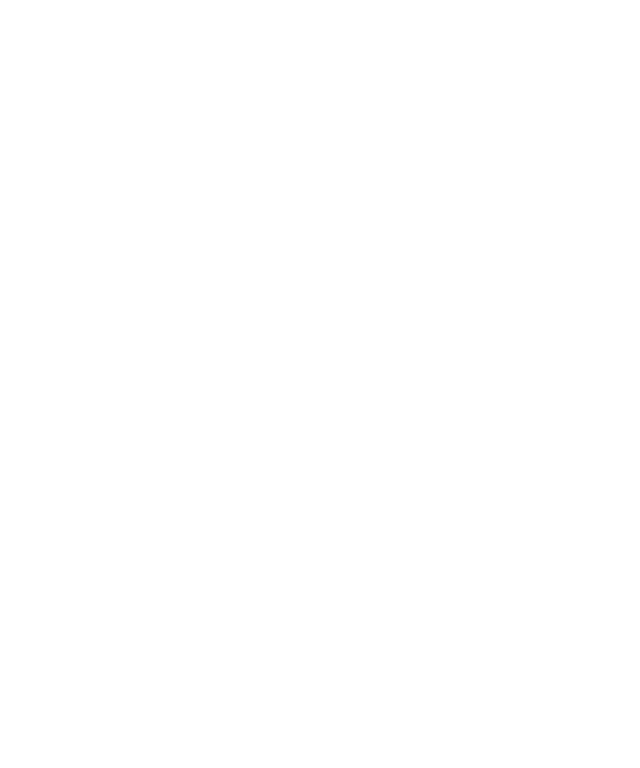
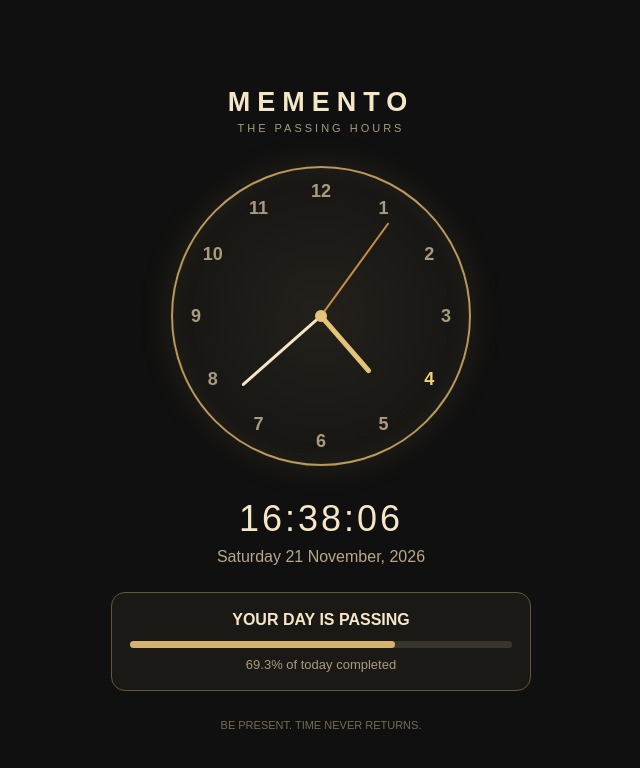
Before and after one commit to pradipchakkar123-beep/memento-v3-, a plain HTML site: page index.html in a window 1280 px wide. Shown: the whole page, without its empty margins (319-959 px from the left). Drawn offline with Linux system fonts and the light colour scheme.

Commit message:
Update index.html

```diff
--- a/index.html
+++ b/index.html
@@ -1,13 +1,152 @@
+
+<!DOCTYPE html>
+<html lang="en">
+<head>
+  <meta charset="UTF-8">
+  <meta name="viewport" content="width=device-width, initial-scale=1.0">
+  <meta name="theme-color" content="#101010">
+  <title>MEMENTO – The Passing Hours</title>
+  <link rel="manifest" href="./manifest.webmanifest">
+
+  <style>
+    * { box-sizing: border-box; }
+    body {
+      margin: 0;
+      min-height: 100vh;
+      background: #101010;
+      color: #f5e6c8;
+      font-family: Arial, sans-serif;
+      display: flex;
+      justify-content: center;
+      align-items: center;
+      padding: 24px;
+    }
+    main { width: 100%; max-width: 420px; text-align: center; }
+    h1 { letter-spacing: 7px; font-size: 27px; margin-bottom: 4px; }
+    .subtitle { color: #a99b80; letter-spacing: 3px; font-size: 11px; }
+    .clock {
+      width: min(78vw, 300px);
+      height: min(78vw, 300px);
+      border: 2px solid #b99a5b;
+      border-radius: 50%;
+      margin: 32px auto;
+      position: relative;
+      background: radial-gradient(circle, #24211b, #111);
+      box-shadow: 0 0 35px #b99a5b22, inset 0 0 25px #b99a5b15;
+    }
+    .number {
+      position: absolute;
+      left: 50%;
+      top: 50%;
+      transform: translate(-50%, -50%);
+      font-size: 18px;
+      font-weight: bold;
+    }
+    .hand {
+      position: absolute;
+      left: 50%;
+      bottom: 50%;
+      transform-origin: bottom center;
+      border-radius: 8px;
+    }
+    .hour { width: 5px; height: 75px; background: #e4c477; }
+    .minute { width: 3px; height: 105px; background: #f5e6c8; }
+    .second { width: 2px; height: 115px; background: #c58d45; }
+    .pin {
+      position: absolute; width: 12px; height: 12px;
+      background: #e4c477; border-radius: 50%;
+      left: 50%; top: 50%; transform: translate(-50%, -50%);
+    }
+    #time { font-size: 36px; letter-spacing: 3px; }
+    #date { color: #b8a98c; margin-top: 8px; }
+    .progress {
+      margin-top: 26px; padding: 18px;
+      border: 1px solid #665638; border-radius: 14px;
+      background: #1a1916;
+    }
+    .bar { height: 7px; background: #39352d; border-radius: 9px; margin-top: 12px; }
+    #fill { height: 100%; width: 0%; background: #d5b36c; border-radius: 9px; }
+    .small { color: #a99b80; font-size: 13px; margin-top: 9px; }
+    footer { color: #766b57; font-size: 11px; margin-top: 28px; }
+  </style>
+</head>
+
+<body>
+<main>
+  <h1>MEMENTO</h1>
+  <div class="subtitle">THE PASSING HOURS</div>
+
+  <div class="clock" id="clock">
+    <div class="hand hour" id="hour"></div>
+    <div class="hand minute" id="minute"></div>
+    <div class="hand second" id="second"></div>
+    <div class="pin"></div>
+  </div>
+
+  <div id="time">00:00:00</div>
+  <div id="date"></div>
+
+  <section class="progress">
+    <strong>YOUR DAY IS PASSING</strong>
+    <div class="bar"><div id="fill"></div></div>
+    <div class="small" id="percent">0% of today completed</div>
+  </section>
+
+  <footer>BE PRESENT. TIME NEVER RETURNS.</footer>
+</main>
 
 <script>
-if ("serviceWorker" in navigator) {
-  window.addEventListener("load", () => {
-    navigator.serviceWorker
-      .register("./sw.js")
-      .then(() => console.log("MEMENTO Offline Ready"))
-      .catch(error => console.error(error));
-  });
-}
+  const clock = document.getElementById("clock");
+
+  for (let i = 1; i <= 12; i++) {
+    const number = document.createElement("div");
+    number.className = "number";
+    number.textContent = i;
+    const angle = (i * 30 - 90) * Math.PI / 180;
+    const radius = 125;
+    number.style.left = `calc(50% + ${radius * Math.cos(angle)}px)`;
+    number.style.top = `calc(50% + ${radius * Math.sin(angle)}px)`;
+    number.style.color = i === new Date().getHours() % 12 || (i === 12 && new Date().getHours() % 12 === 0) ? "#f4ce78" : "#a99b80";
+    clock.appendChild(number);
+  }
+
+  function updateClock() {
+    const now = new Date();
+    const h = now.getHours();
+    const m = now.getMinutes();
+    const s = now.getSeconds();
+
+    document.getElementById("hour").style.transform =
+      `translateX(-50%) rotate(${(h % 12) * 30 + m * 0.5}deg)`;
+    document.getElementById("minute").style.transform =
+      `translateX(-50%) rotate(${m * 6 + s * 0.1}deg)`;
+    document.getElementById("second").style.transform =
+      `translateX(-50%) rotate(${s * 6}deg)`;
+
+    document.getElementById("time").textContent =
+      now.toLocaleTimeString("en-IN", { hour12: false });
+    document.getElementById("date").textContent =
+      now.toLocaleDateString("en-IN", {
+        weekday: "long", day: "numeric", month: "long", year: "numeric"
+      });
+
+    const elapsed = h * 3600 + m * 60 + s;
+    const progress = elapsed / 86400 * 100;
+    document.getElementById("fill").style.width = progress + "%";
+    document.getElementById("percent").textContent =
+      progress.toFixed(1) + "% of today completed";
+  }
+
+  updateClock();
+  setInterval(updateClock, 1000);
+
+  if ("serviceWorker" in navigator) {
+    window.addEventListener("load", () => {
+      navigator.serviceWorker.register("./sw.js")
+        .then(() => console.log("MEMENTO Offline Ready"))
+        .catch(error => console.error("Service Worker:", error));
+    });
+  }
 </script>
 </body>
 </html>
```
